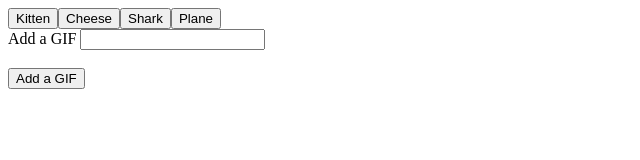
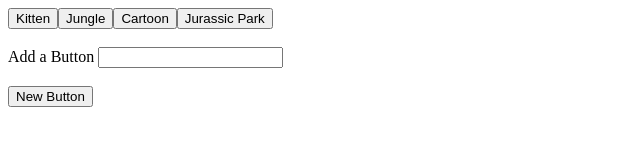
Before and after one commit to toobaditstaken/Gif-Search, a plain HTML site: page index.html in a window 1280 px wide. Shown: the whole page, without its empty margins (0-640 px from the left). Drawn offline with nearby package versions, Linux system fonts and the light colour scheme.

Commit message:
changed text and default buttons

```diff
--- a/assets/javascript/app.js
+++ b/assets/javascript/app.js
@@ -1,6 +1,6 @@
 
 
-var gifs = ["Kitten", "Cheese", "Shark", "Plane"]
+var gifs = ["Kitten", "Jungle", "Cartoon", "Jurassic Park"]
 
 function makeButton(str) {
     return `<button class ="giffy">${str}</button>`
--- a/index.html
+++ b/index.html
@@ -7,10 +7,10 @@
 </head>
 
 <body>
-    <div id="buttons-view" button></button></div>
-      <label for="movie-input">Add a GIF</label>
+    <div id="buttons-view" button></button></div><br>
+      <label for="movie-input">Add a Button</label>
       <input type="text" id="GIF-input"><br><br>
-      <input id="add-GIF" type="submit" value="Add a GIF">
+      <input id="add-GIF" type="submit" value="New Button"><br><br>
 
   <div id="gifs-appear-here"></div>
 
```
